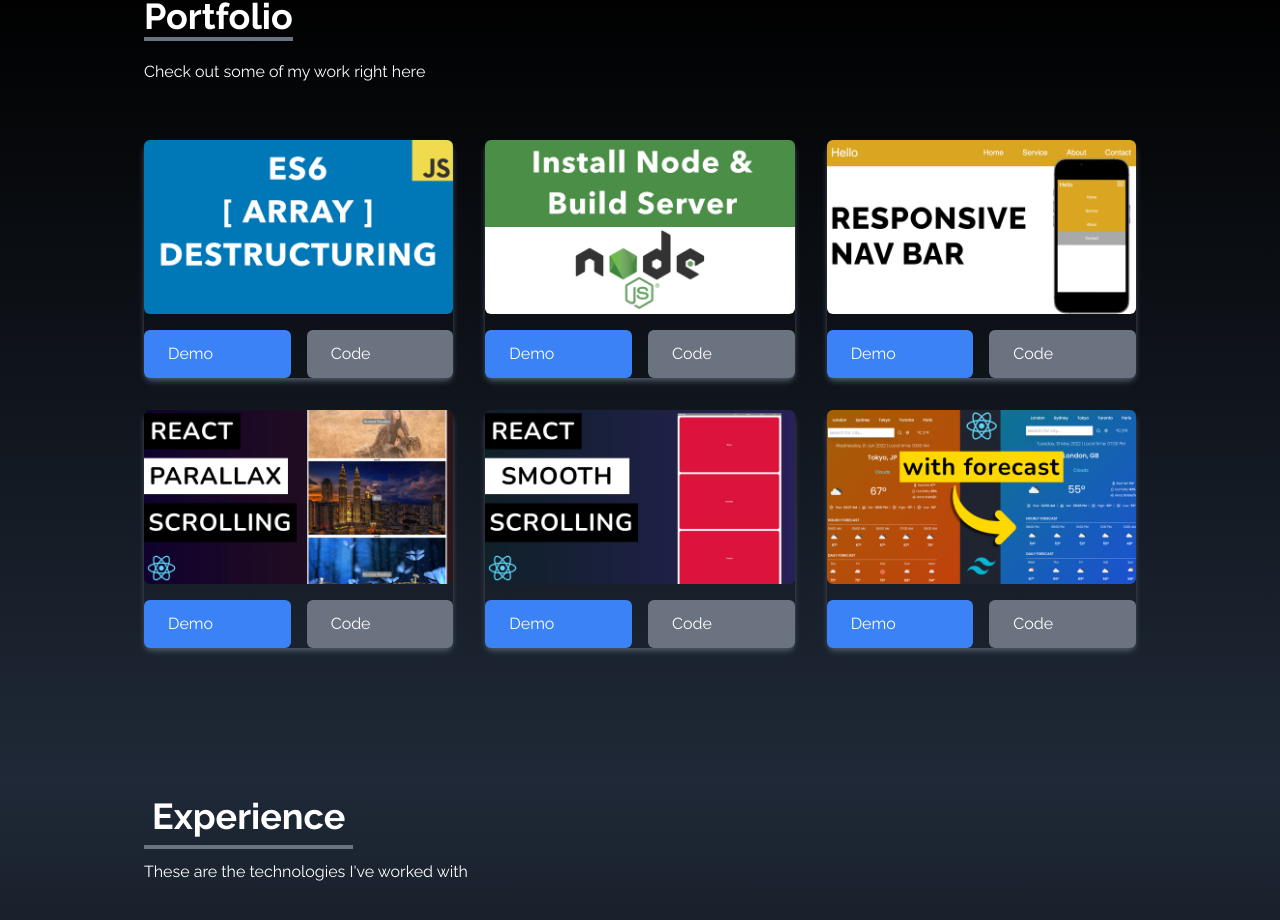
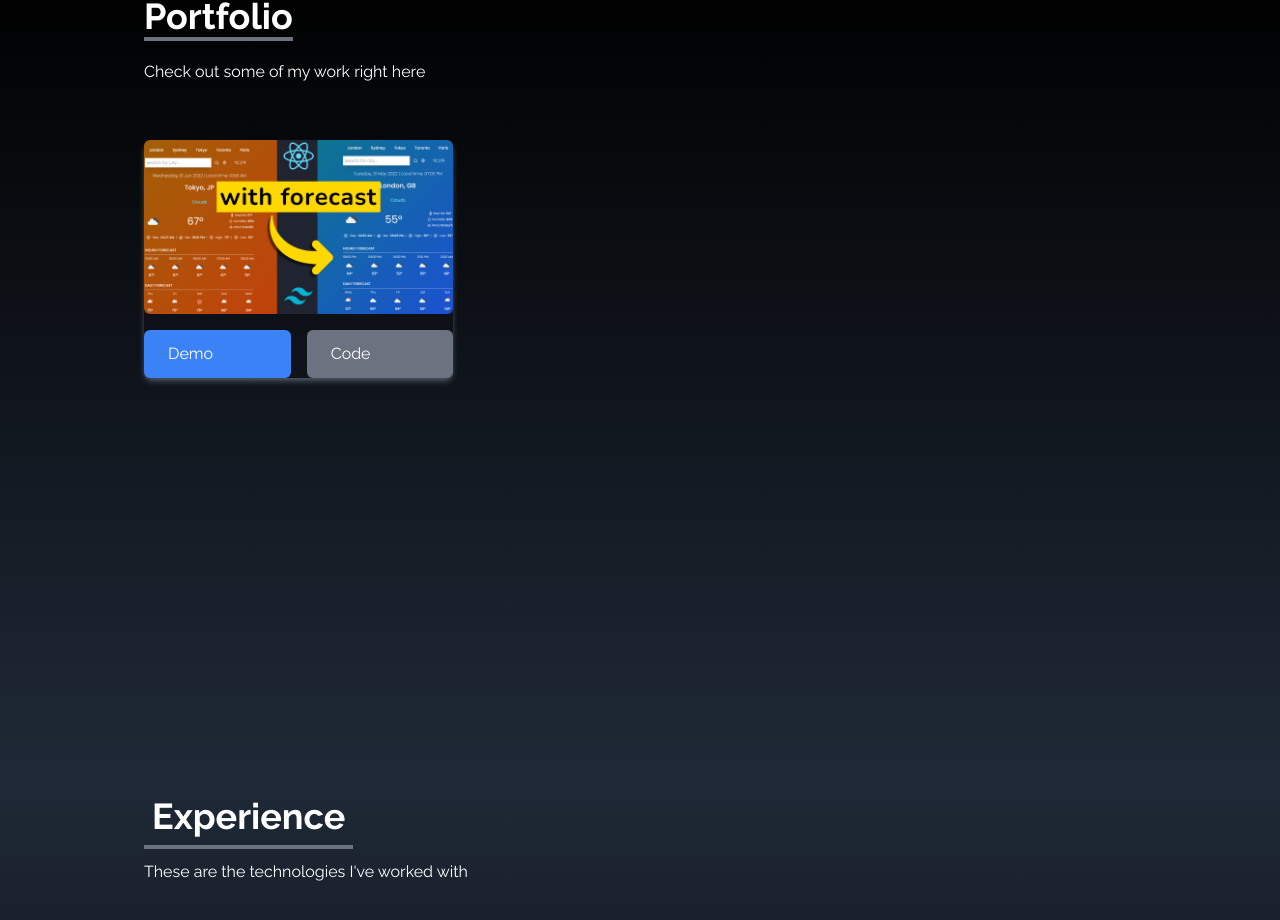
Before and after one commit to AliAdineh89/Portfolio, a React (Create React App) app: page / in a window 1280 px wide. Shown: the part 1765-2685 px from the top of the page. Built offline with nearby package versions, Linux system fonts and the light colour scheme.

Commit message:
minor changes

```diff
--- a/src/components/Portfolio.jsx
+++ b/src/components/Portfolio.jsx
@@ -7,26 +7,26 @@ import reactSmooth from "../assets/portfolio/reactSmooth.jpg";
 import reactWeather from "../assets/portfolio/reactWeather.jpg";
 
 const portfolios = [
-  {
-    id: 1,
-    src: arrayDestruct,
-  },
-  {
-    id: 2,
-    src: installNode,
-  },
-  {
-    id: 3,
-    src: navbar,
-  },
-  {
-    id: 4,
-    src: reactParallax,
-  },
-  {
-    id: 5,
-    src: reactSmooth,
-  },
+  // {
+  //   id: 1,
+  //   src: arrayDestruct,
+  // },
+  // {
+  //   id: 2,
+  //   src: installNode,
+  // },
+  // {
+  //   id: 3,
+  //   src: navbar,
+  // },
+  // {
+  //   id: 4,
+  //   src: reactParallax,
+  // },
+  // {
+  //   id: 5,
+  //   src: reactSmooth,
+  // },
   {
     id: 6,
     src: reactWeather,
```
